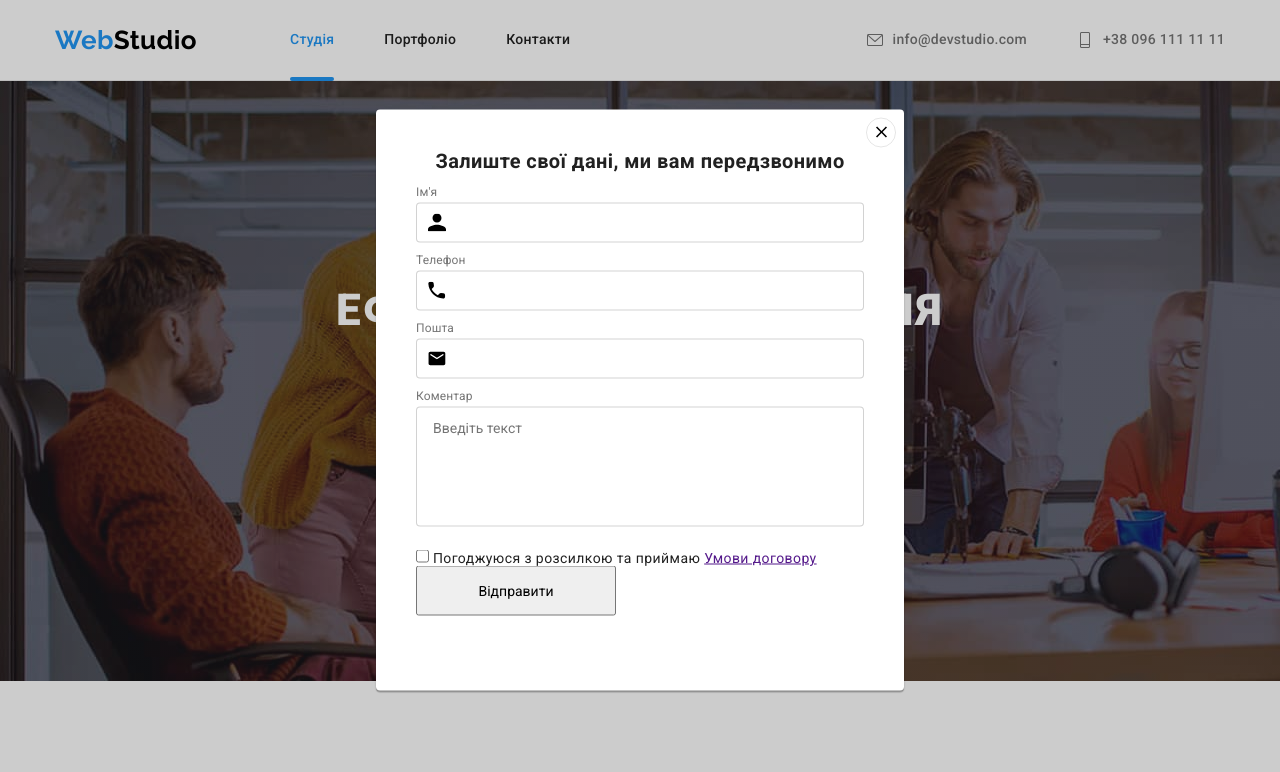
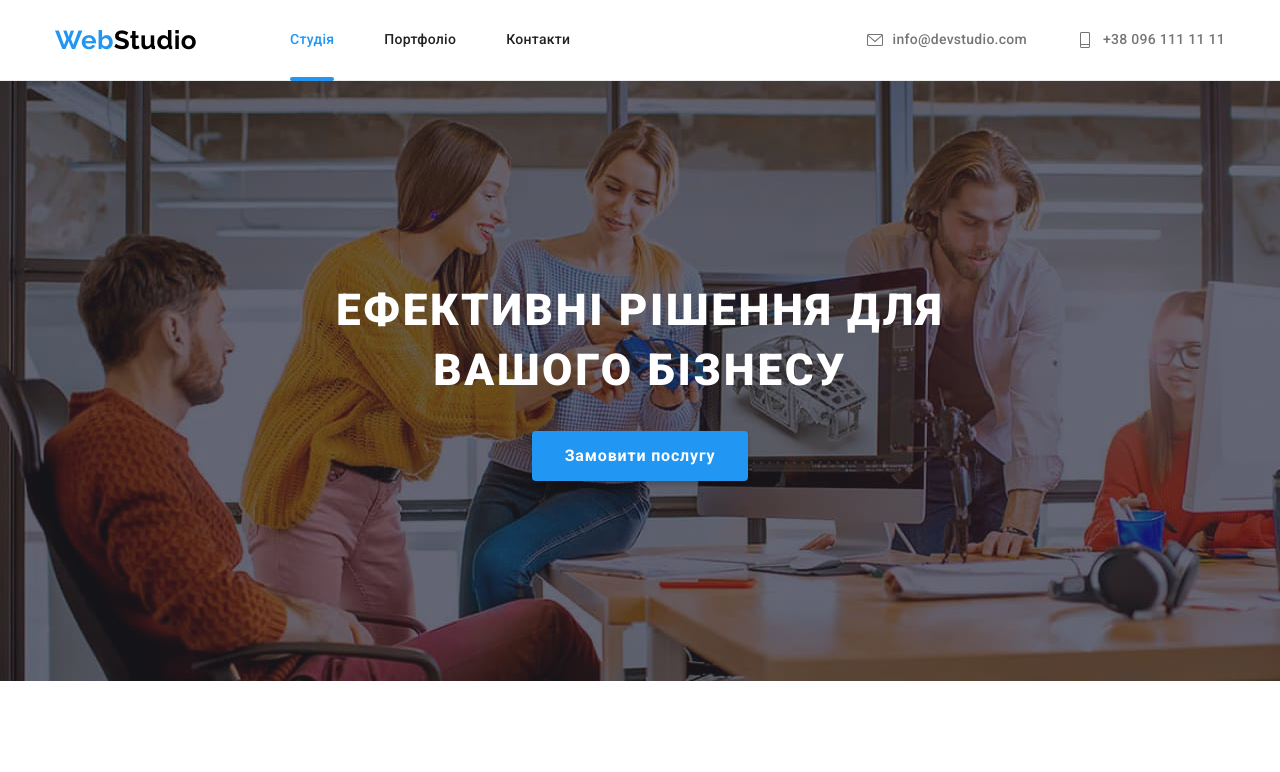
Before and after one commit to YuriiKuzora/goit-markup-hw-06, a plain HTML site: page index.html in a window 1280 px wide. Shown: the top 772 px of the page. Drawn offline with nearby package versions, Linux system fonts and the light colour scheme.

Commit message:
Update index.html

```diff
--- a/index.html
+++ b/index.html
@@ -563,7 +563,7 @@
       </div>
     </footer>
     <!-- ?Модальне вікно -->
-    <div class="backdrop iss-hidden" data-modal>
+    <div class="backdrop is-hidden" data-modal>
       <div class="modal">
         <button type="button" class="modal-close-btn" data-modal-close>
           <svg class="modal-close-icon" width="18px" height="18px">
```
